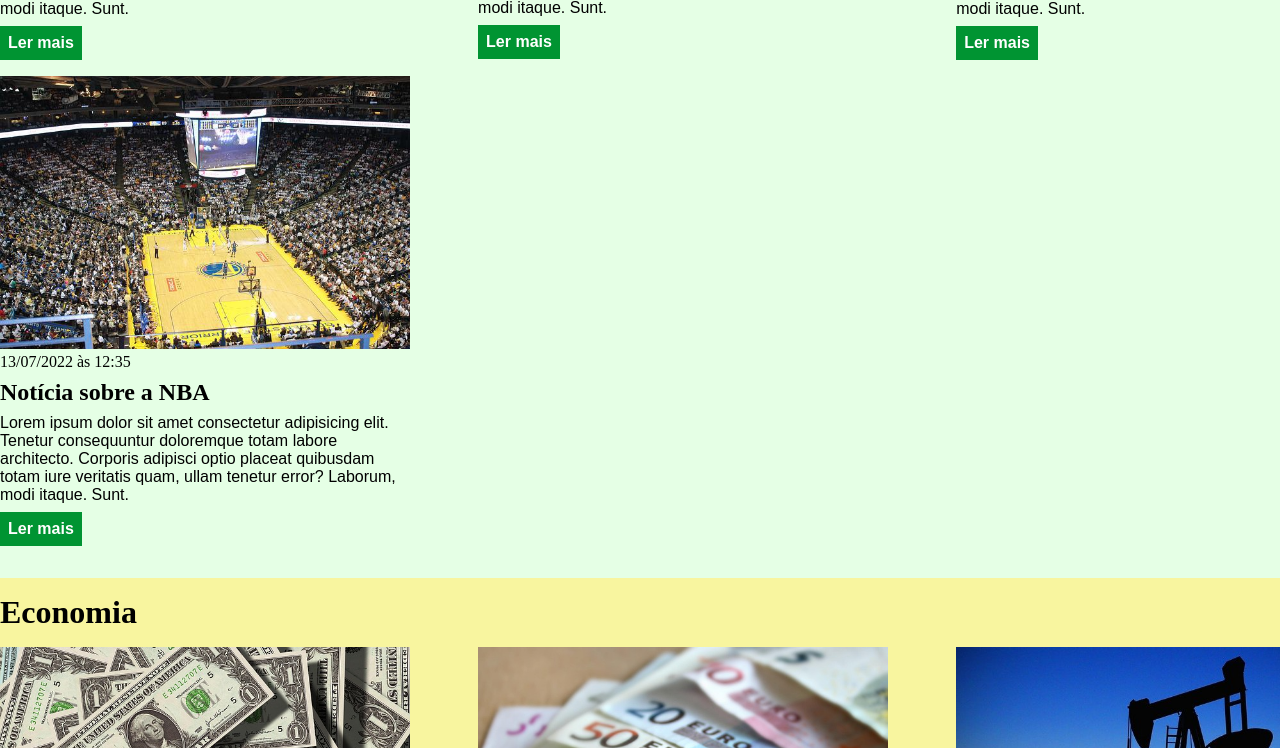
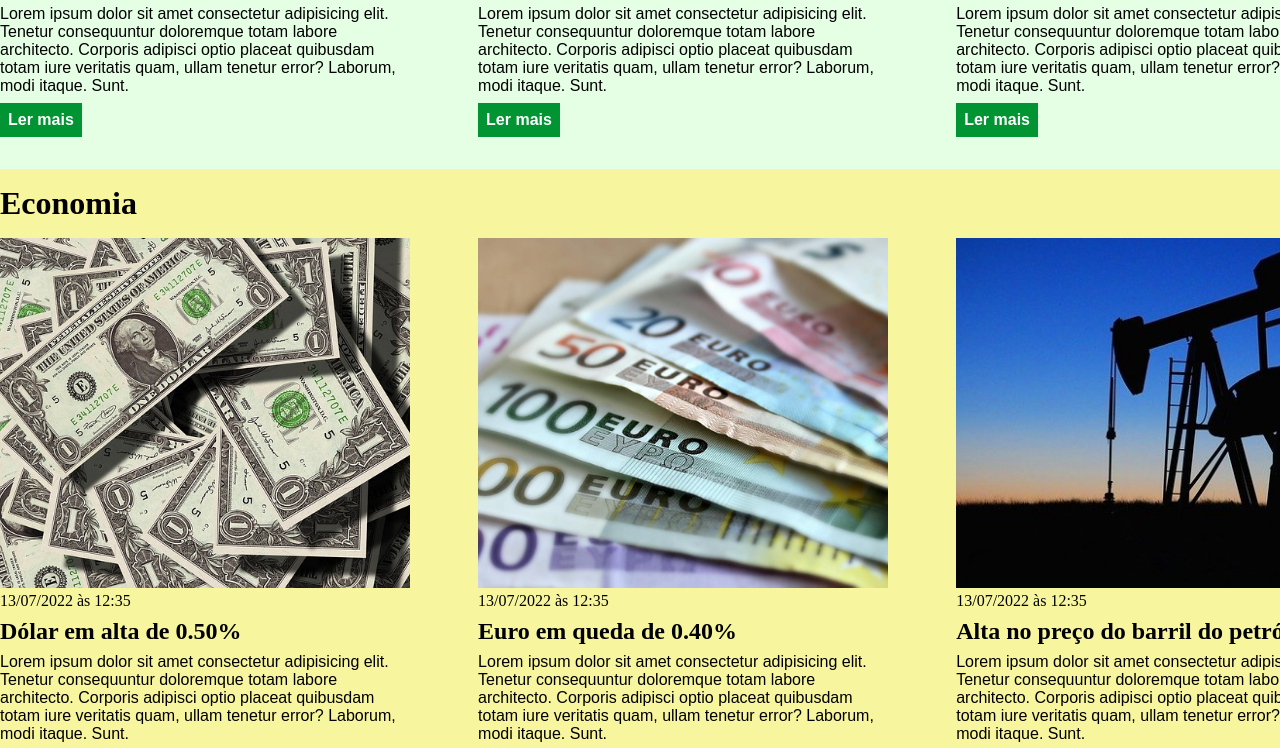
Before and after one commit to mscirl/front_end_ebac, a plain HTML site: page exercicio_css/index.html in a window 1280 px wide. Shown: the part 548-1296 px from the top of the page. Drawn offline with Linux system fonts and the light colour scheme.

Commit message:
ajustes em imagens de notícias

```diff
--- a/exercicio_css/index.html
+++ b/exercicio_css/index.html
@@ -66,17 +66,6 @@
                 </p>
                 <a href="#" title="Leia a notícia completa">Ler mais</a>
             </article>
-        <article>
-            <img src="./imagens/basquete.jpg" title="Vista aérea de uma quadra de basquete" />
-            <header>
-                <time>13/07/2022 às 12:35</time>
-            </header>
-            <h3>Notícia sobre a NBA</h3>
-            <p>
-                Lorem ipsum dolor sit amet consectetur adipisicing elit. Tenetur consequuntur doloremque totam labore architecto. Corporis adipisci optio placeat quibusdam totam iure veritatis quam, ullam tenetur error? Laborum, modi itaque. Sunt.
-            </p>
-            <a href="#" title="Leia a notícia completa">Ler mais</a>
-        </article>
         </div>
         </div>
     </section>
@@ -177,7 +166,7 @@
                 <a href="#" title="Leia a notícia completa">Ler mais</a>
             </article>
             <article>
-                <img src="./imagens/belgica.jpg" alt="Homem vestindo uniforme de futebol da belgica que homenageia o personagem tintim" />
+                <img src="./imagens/belgica.png" alt="Homem vestindo uniforme de futebol da belgica que homenageia o personagem tintim" />
                 <header>
                     <time>14/03/2024 às 10:35</time>
                 </header>
--- a/exercicio_css/main.css
+++ b/exercicio_css/main.css
@@ -120,3 +120,9 @@ section h2  {
 #pop_culture .articles article a {
     background-color: rgb(238, 107, 172);
 }
+
+img {
+    width: 300px;
+    height: 350px;
+    object-fit: cover;
+}
```
Also changed, not shown: exercicio_css/imagens/belgica.jpg (deleted), exercicio_css/imagens/belgica.png (added).
